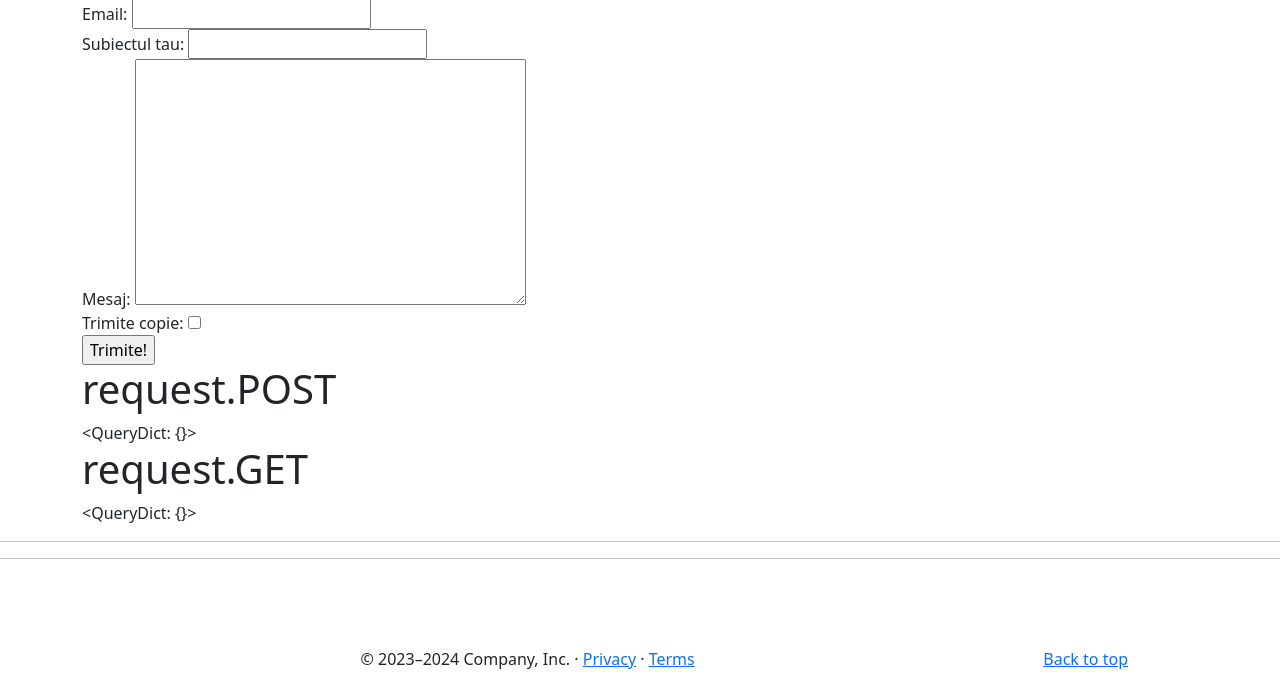
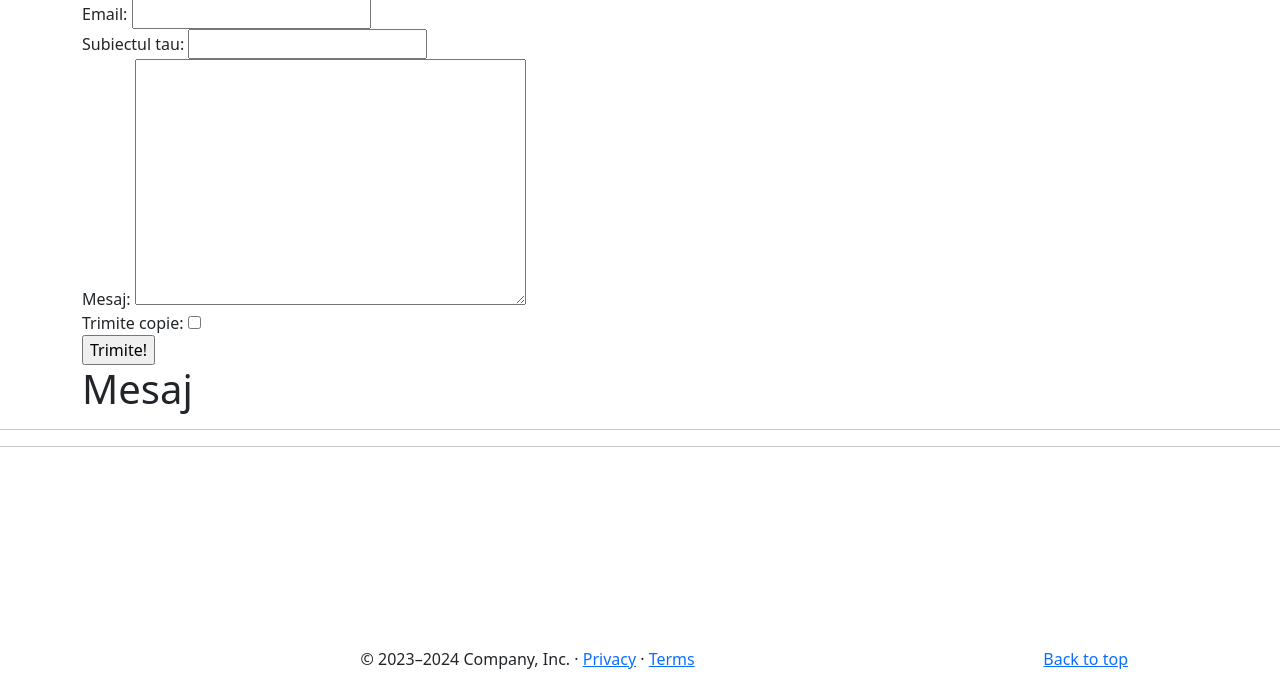
Before and after one commit to comandrei/django-bootstrap, a Django app: page /contact in a window 1280 px wide. Shown: the part 113-800 px from the top of the page. Run offline with Django 5.2, Linux system fonts and the light colour scheme; some libraries are stand-ins or nearby versions.

```diff
--- a/my_project/app/templates/contact.html
+++ b/my_project/app/templates/contact.html
@@ -7,9 +7,13 @@
     <input type="submit" value="Trimite!" />
 </form>
 
+{% comment %}
 <h1>request.POST</h1>
 {{ request.POST }}
 
 <h1>request.GET</h1>
 {{ request.GET}}
+{% endcomment %}
+<h1>Mesaj</h1>
+{{ mesaj }}
 {% endblock body%}
--- a/my_project/app/views.py
+++ b/my_project/app/views.py
@@ -62,6 +62,7 @@ def quiz(request):
 
 def contact(request):
     form = ContactForm()
+    mesaj = ""
     if request.method == "POST":
         form = ContactForm(request.POST)
         if form.is_valid():
@@ -72,8 +73,8 @@ def contact(request):
             copie_text = f"{type(copie)}, {copie}"
             print(type(copie), copie)
             send_mail(subiect, mesaj+copie_text, from_email="contact@siit.ro", recipient_list=[email])
-            return redirect("/")
-    return render(request, "contact.html", {"form": form})
+            #return redirect("/")
+    return render(request, "contact.html", {"form": form, "mesaj": mesaj})
 
 
 def custom_login(request):
```
